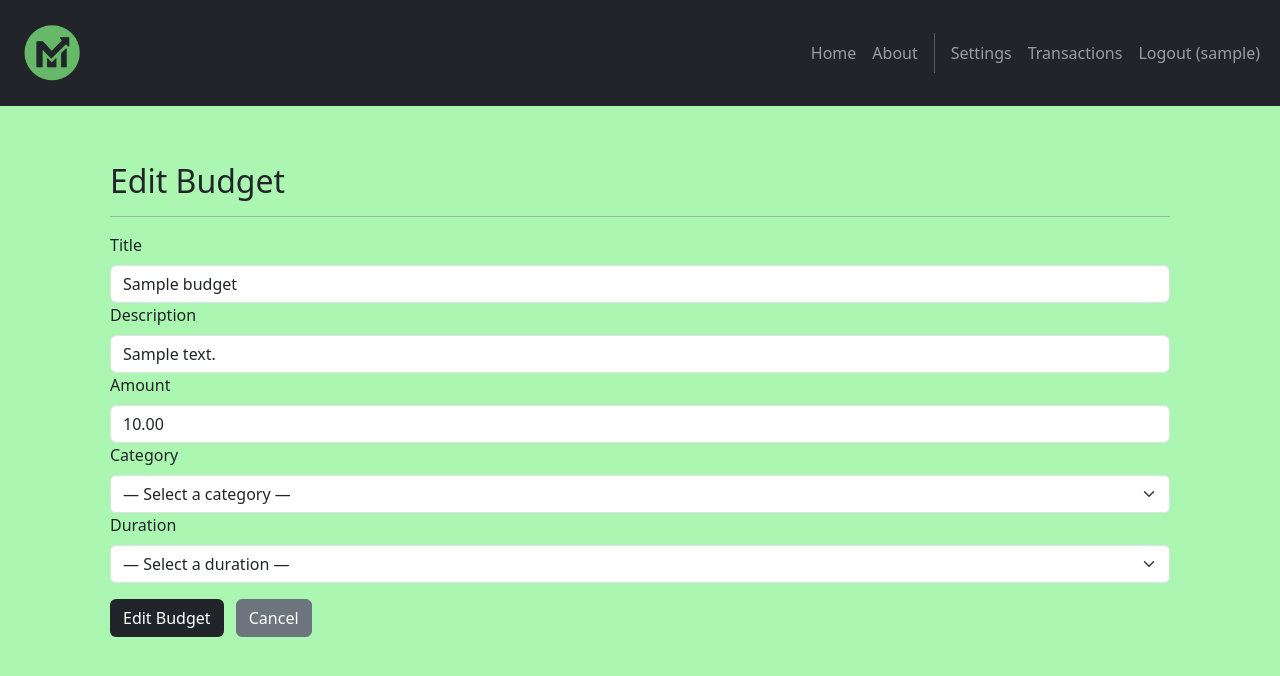
After one commit to imermigkas3/MoneyParce, a Django app: page /budgets/1/edit/ in a window 1280 px wide. The commit adds this page. Shown: the top 676 px of the page. Run offline with Django 5.2, Linux system fonts and the light colour scheme; a user stored in the database is signed in; tables that the repository leaves empty hold one stand-in row (values such as "Sample post").

Commit message:
CRUD for budgets

```diff
--- a/budgets/models.py
+++ b/budgets/models.py
@@ -26,6 +26,9 @@ class Budget(models.Model):
     category = models.CharField(max_length=50,
                                 blank=True,
                                 help_text="e.g. 'Groceries', 'Rent', 'Entertainment'")
+    duration = models.CharField(max_length=50,
+                                blank=True,
+                                help_text="weekly, monthly, annually")
     date_created = models.DateTimeField(auto_now_add=True)
 
 
--- /dev/null
+++ b/budgets/templates/budgets/edit.html
@@ -0,0 +1,60 @@
+{% extends 'base.html' %}
+{% block content %}
+    <div class="p-3">
+        <div class="container">
+            <div class="row mt-3">
+                <div class="col mx-auto mb-3">
+                    <h2>Edit Budget</h2>
+                    <hr/>
+                    <form method="POST">
+                        {% csrf_token %}
+                        <div class="mb-3">
+                    <label for="title" class="form-label">Title</label>
+                    <input type="text" class="form-control" id="title" name="title"
+                           value="{{ budget.title }}">
+
+                    <label for="description" class="form-label">Description</label>
+                    <input type="text" class="form-control" id="description" name="description"
+                           value="{{ budget.description }}">
+
+                    <label for="amount" class="form-label">Amount</label>
+                    <input type="number" name="amount" step="0.01" class="form-control"
+                        inputmode="decimal"  pattern="^\d+(\.\d{1,2})?$" value="{{ budget.amount }}" id="amount">
+                    <label for="id_category" class="form-label">Category</label>
+                    <select name="category" id="id_category" class="form-select" required>
+                        <option value="">— Select a category —</option>
+                        <option value="Food" {% if budget.category == "Food" %}selected{% endif %}>Food</option>
+                        <option value="Rent" {% if budget.category == "Rent" %}selected{% endif %}>Rent</option>
+                        <option value="Utilities" {% if budget.category == "Utilities" %}selected{% endif %}>Utilities</option>
+                        <option value="Transportation" {% if budget.category == "Transportation" %}selected{% endif %}>Transportation</option>
+                        <option value="Entertainment" {% if budget.category == "Entertainment" %}selected{% endif %}>Entertainment</option>
+                        <option value="Health" {% if budget.category == "Health" %}selected{% endif %}>Health</option>
+                        <option value="Miscellaneous">Other</option>
+                    </select>
+
+                    <label for="id_duration" class="form-label">Duration</label>
+                    <select name="duration" id="id_duration" class="form-select" required>
+                        <option value="">— Select a duration —</option>
+                        <option value="Weekly" {% if budget.duration == "Weekly" %}selected{% endif %}>Weekly</option>
+                        <option value="Monthly" {% if budget.duration == "Monthly" %}selected{% endif %}>Monthly</option>
+                        <option value="Annually" {% if budget.duration == "Annually" %}selected{% endif %}>Annually</option>
+                    </select>
+                </div>
+
+                        <div class="text-start">
+                            <button type="submit"
+                            class="btn bg-dark text-white">Edit Budget
+                            </button>
+
+                            <a href="{% url 'Budgets.index' %}"
+                               class="btn btn-secondary ms-2">
+                                Cancel
+                            </a>
+                        </div>
+                    </form>
+                </div>
+            </div>
+        </div>
+    </div>
+
+{% endblock content %}
--- a/budgets/urls.py
+++ b/budgets/urls.py
@@ -3,4 +3,8 @@ from . import views
 urlpatterns = [
     path('', views.index, name='Budgets.index'),
     path('create/', views.create_budget, name='Budgets.create_budget'),
+    path('<int:id>/edit/',views.edit_budget, name='Budgets.edit_budget'),
+    # when the browser requests /budgets/123/delete/ for exampple,
+    # call views.delete_budget(request, id=123)
+    path('<int:id>/delete/', views.delete_budget, name="Budgets.delete_budget")
 ]
--- a/budgets/views.py
+++ b/budgets/views.py
@@ -1,7 +1,7 @@
 from decimal import InvalidOperation, Decimal
 
 from django.contrib.auth.decorators import login_required
-from django.shortcuts import render, redirect
+from django.shortcuts import render, redirect, get_object_or_404
 from .models import Budget
 
 # Create your views here.
@@ -23,6 +23,7 @@ def create_budget(request):
         b.title = request.POST.get("title","").strip()
         b.description = request.POST.get("description","").strip()
         b.category = request.POST.get("category","").strip()
+        b.duration = request.POST.get("duration","").strip()
 
         amt = request.POST.get("amount","0").strip()
 
@@ -37,3 +38,31 @@ def create_budget(request):
     # if GET or missing title, just show the form again
     return render(request,
                   "budgets/create.html")
+
+@login_required
+def edit_budget(request, id):
+    budget = get_object_or_404(Budget, id=id, user=request.user)
+    if request.method == "POST" and request.POST['title'] != "":
+        budget.title = request.POST.get("title","").strip()
+        budget.description = request.POST.get("description","").strip()
+        budget.category = request.POST.get("category","").strip()
+
+        amt = request.POST.get("amount","0").strip()
+        try:
+            budget.amount = Decimal(amt)
+        except (InvalidOperation, ValueError):
+            # no change
+            budget.amount = budget.amount
+
+        budget.save()
+
+        return redirect("Budgets.index")
+
+    # on GET, just show the form with the existing values
+    return render(request, "budgets/edit.html", {"budget": budget})
+
+@login_required
+def delete_budget(request, id):
+    budget = get_object_or_404(Budget, id=id, user=request.user)
+    budget.delete()
+    return redirect("Budgets.index")
```
Also changed, not shown: budgets/templates/budgets/create.html (+8 -0 lines), budgets/templates/budgets/index.html (+40 -5 lines), budgets/migrations/0004_budget_duration.py (added).
